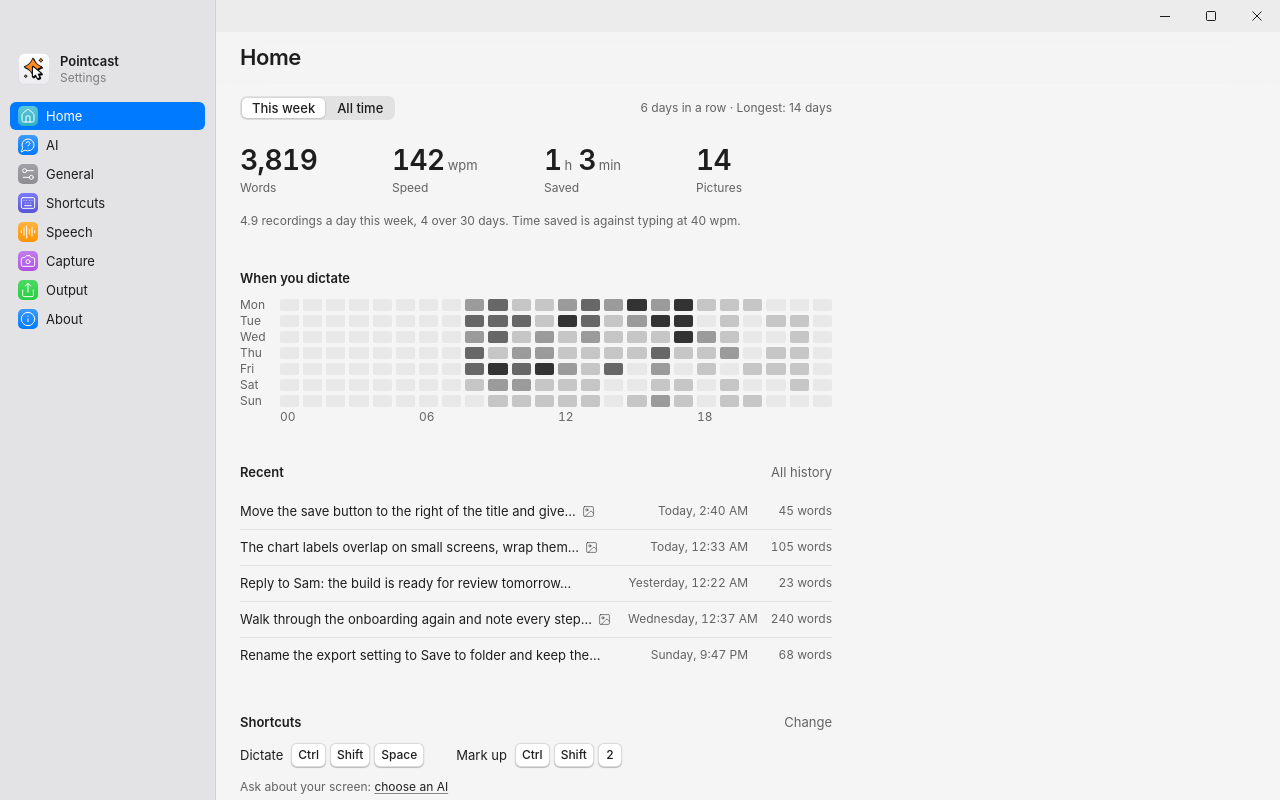
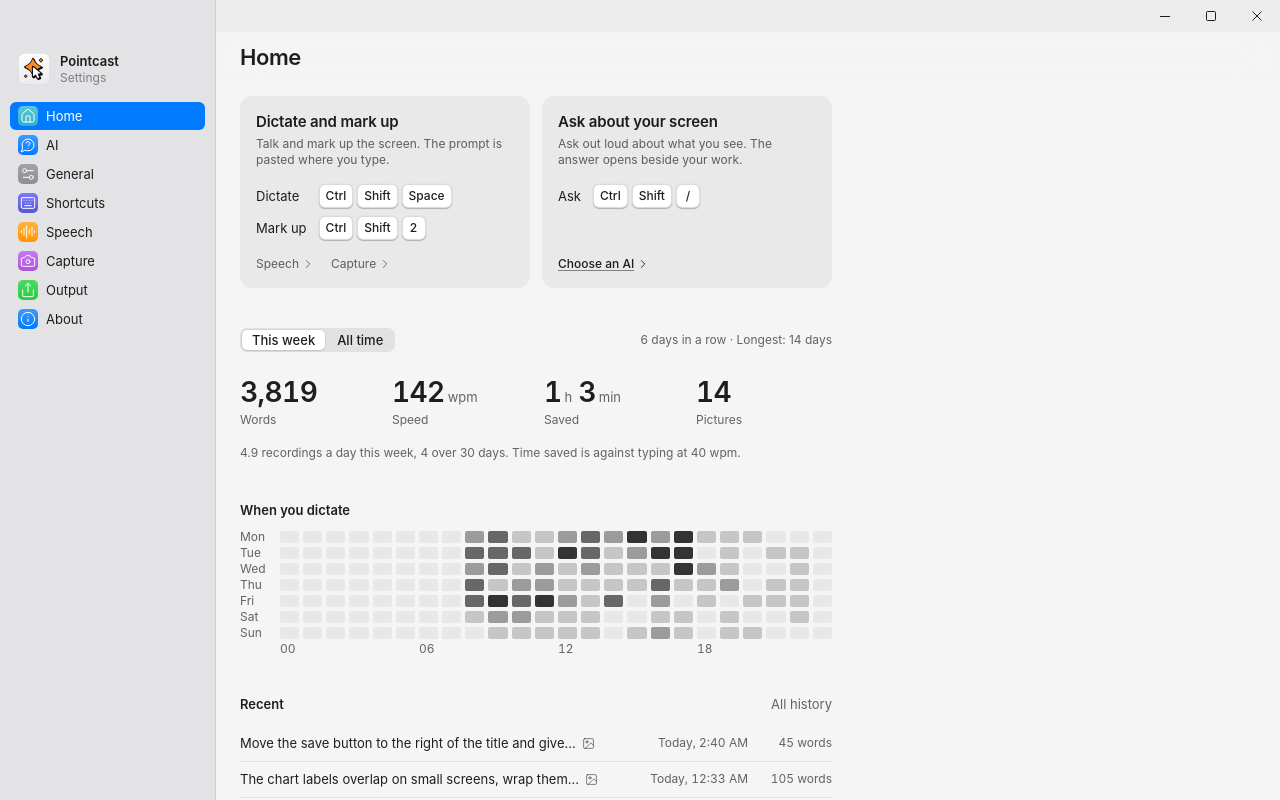
Before and after one commit to naidx0/pointcast, a React (Vite) app: page / in a window 1280 px wide. Built offline with nearby package versions, Linux system fonts and the light colour scheme.

Commit message:
Home is the hub: Dictate and mark up, and Ask about your screen, side by side in one look, each with its keys and where it is set up (Speech, Capture; the AI that answers, or Choose an AI); usage, the week and Recent below

```diff
--- a/src/styles/native.css
+++ b/src/styles/native.css
@@ -1192,15 +1192,76 @@ html.win .home-recent button {
   text-align: right;
   white-space: nowrap;
 }
-.home-keys {
-  display: flex;
-  flex-wrap: wrap;
-  gap: 12px 32px;
-}
-.home-keys > span {
+/* The hub: the two features side by side, one look for both; the name and words tell them apart. A surface lifts by
+   fill alone. Inside: the name, one line of what it does, its keys, and where it is set up. */
+.home-hub {
+  display: grid;
+  grid-template-columns: repeat(2, minmax(0, 1fr));
+  gap: 12px;
+}
+.home-hub + section,
+.home-hub + .home-quiet {
+  margin-top: 40px;
+}
+.feature {
+  display: flex;
+  flex-direction: column;
+  min-width: 0;
+  padding: 16px;
+  border-radius: var(--r-card);
+  background: var(--fill);
+}
+.feature h2 {
+  margin: 0;
+  font-family: var(--font-display);
+  font-size: var(--fs-head);
+  font-weight: 600;
+  line-height: 20px;
+  letter-spacing: -0.01em;
+}
+.feature p {
+  margin: 4px 0 0;
+  font-size: var(--fs-small);
+  line-height: 16px;
+  color: var(--label-2);
+}
+/* Each key's name and its caps on one row; the caps of every row start on one edge. */
+.feature-keys {
+  display: grid;
+  grid-template-columns: max-content max-content;
+  justify-content: start;
+  align-items: center;
+  gap: 8px 12px;
+  margin-top: 16px;
+}
+.feature-foot {
+  display: flex;
+  align-items: center;
+  gap: 16px;
+  min-height: 16px;
+  margin-top: auto;
+  padding-top: 16px;
+  font-size: var(--fs-small);
+  line-height: 16px;
+}
+/* Its links are quiet, as the page's are; the one that still needs doing (Choose an AI) is in the text colour. */
+.feature .link {
   display: inline-flex;
   align-items: center;
-  gap: 8px;
+  gap: 2px;
+  font: inherit;
+  color: var(--label-2);
+}
+.feature .link:hover {
+  color: var(--label);
+  text-decoration: none;
+}
+.feature .link.strong {
+  color: var(--label);
+  font-weight: 500;
+  text-decoration: underline;
+  text-decoration-color: var(--label-3);
+  text-underline-offset: 2px;
 }
 .home-foot {
   display: flex;
@@ -1217,19 +1278,6 @@ html.win .home-recent button {
 }
 html.win .home-foot .btn {
   margin-right: -14px;
-}
-/* Before an AI is chosen, Ask is one quiet line under the keys. */
-.home-ask {
-  margin: 12px 0 0;
-  font-size: var(--fs-caption);
-  color: var(--label-2);
-}
-.home-ask .link {
-  font: inherit;
-  color: var(--label);
-  text-decoration: underline;
-  text-decoration-color: var(--label-3);
-  text-underline-offset: 2px;
 }
 
 /* —— AI: the chosen AI on top, then each way to one as a plain row. Rows keep the pane's grouped look on both skins; what
--- a/src/windows/Settings.tsx
+++ b/src/windows/Settings.tsx
@@ -2,7 +2,7 @@ import { Fragment, useEffect, useRef, useState, type KeyboardEvent as ReactKeybo
 import { createPortal } from "react-dom";
 import { open as pickFolder } from "@tauri-apps/plugin-dialog";
 import { openUrl } from "@tauri-apps/plugin-opener";
-import { AudioLines, Camera, Check, House, Image, Info, Keyboard, MessageCircleQuestion, Settings2, Share } from "lucide-react";
+import { AudioLines, Camera, Check, ChevronRight, House, Image, Info, Keyboard, MessageCircleQuestion, Settings2, Share } from "lucide-react";
 import { ACTIONS, Keycaps, ShortcutField } from "@/components/Shortcut";
 import { PermissionRows, usePermissions } from "@/components/Permissions";
 import { ModelPicker, useSpeechJob } from "@/components/Models";
@@ -530,19 +530,23 @@ const RANGES = [
   ["all", "All time"],
 ] as const;
 
-/** The first pane: what was dictated (four numbers for the week or for all time, then when in the week), the last few
- * recordings, and the two shortcuts that start everything. Read once, as the pane opens. */
+/** The first pane, the hub: the two features side by side, each with its keys and where it is set up (dictation with
+ * mark-up; Ask with the AI that answers), then what was dictated (four numbers for the week or for all time, then when
+ * in the week) and the last few recordings. Read once, as the pane opens. */
 function Home({ cfg, go }: { cfg: Config; go: (p: Pane) => void }) {
   const [counts, setCounts] = useState<Counts | null>(null);
   const [recent, setRecent] = useState<RecentRow[]>([]);
   const [range, setRange] = useState<Range>("week");
   const [sure, setSure] = useState(false);
-  // Ask joins the ways in once an AI is chosen; null until the engine says.
-  const [ask, setAsk] = useState<boolean | null>(null);
+  // The AI that answers Ask, by its short name; "" when none is chosen, null until the engine says.
+  const [ai, setAi] = useState<string | null>(null);
   useEffect(() => {
     assistProviders()
-      .then((a) => setAsk(askReady(a)))
-      .catch(() => setAsk(false));
+      .then((a) => {
+        const r = askReady(a) ? chosenRoute(a) : null;
+        setAi(r ? shortName(r) : "");
+      })
+      .catch(() => setAi(""));
     statsGet()
       .catch(() => null)
       .then((u) => setCounts(readUsage(u, Date.now())));
@@ -559,6 +563,52 @@ function Home({ cfg, go }: { cfg: Config; go: (p: Pane) => void }) {
   };
   return (
     <div className="home">
+      <div className="home-hub">
+        <section className="feature" aria-labelledby="hub-dictate">
+          <h2 id="hub-dictate">Dictate and mark up</h2>
+          <p>Talk and mark up the screen. The prompt is pasted where you type.</p>
+          <div className="feature-keys">
+            <span>Dictate</span>
+            <Keycaps label={cfg.hotkeys.session.label} />
+            <span>Mark up</span>
+            <Keycaps label={cfg.hotkeys.region.label} />
+          </div>
+          <div className="feature-foot">
+            <button type="button" className="link" onClick={() => go("speech")}>
+              Speech
+              <ChevronRight size={14} strokeWidth={1.5} aria-hidden="true" />
+            </button>
+            <button type="button" className="link" onClick={() => go("capture")}>
+              Capture
+              <ChevronRight size={14} strokeWidth={1.5} aria-hidden="true" />
+            </button>
+          </div>
+        </section>
+        <section className="feature" aria-labelledby="hub-ask">
+          <h2 id="hub-ask">Ask about your screen</h2>
+          <p>Ask out loud about what you see. The answer opens beside your work.</p>
+          <div className="feature-keys">
+            {cfg.hotkeys.ask ? (
+              <>
+                <span>Ask</span>
+                <Keycaps label={cfg.hotkeys.ask.label} />
+              </>
+            ) : (
+              <button type="button" className="link" onClick={() => go("shortcuts")}>
+                Set a shortcut
+              </button>
+            )}
+          </div>
+          <div className="feature-foot">
+            {ai == null ? null : (
+              <button type="button" className={`link${ai ? "" : " strong"}`} onClick={() => go("ai")} aria-label={ai ? `AI: ${ai}. Change it` : undefined}>
+                {ai || "Choose an AI"}
+                <ChevronRight size={14} strokeWidth={1.5} aria-hidden="true" />
+              </button>
+            )}
+          </div>
+        </section>
+      </div>
       {v.empty ? (
         <p className="home-quiet">{v.quiet}</p>
       ) : (
@@ -638,35 +688,6 @@ function Home({ cfg, go }: { cfg: Config; go: (p: Pane) => void }) {
           </ul>
         </section>
       ) : null}
-      <section>
-        <div className="home-sec">
-          <h2 className="home-title">Shortcuts</h2>
-          <button type="button" className="link" onClick={() => go("shortcuts")}>
-            Change
-          </button>
-        </div>
-        <div className="home-keys">
-          <span>
-            Dictate <Keycaps label={cfg.hotkeys.session.label} />
-          </span>
-          <span>
-            Mark up <Keycaps label={cfg.hotkeys.region.label} />
-          </span>
-          {ask && cfg.hotkeys.ask ? (
-            <span>
-              Ask <Keycaps label={cfg.hotkeys.ask.label} />
-            </span>
-          ) : null}
-        </div>
-        {ask === false && cfg.hotkeys.ask ? (
-          <p className="home-ask">
-            Ask about your screen:{" "}
-            <button type="button" className="link" onClick={() => go("ai")}>
-              choose an AI
-            </button>
-          </p>
-        ) : null}
-      </section>
       <div className="home-foot">
         <span>{v.since}</span>
         <button
```
